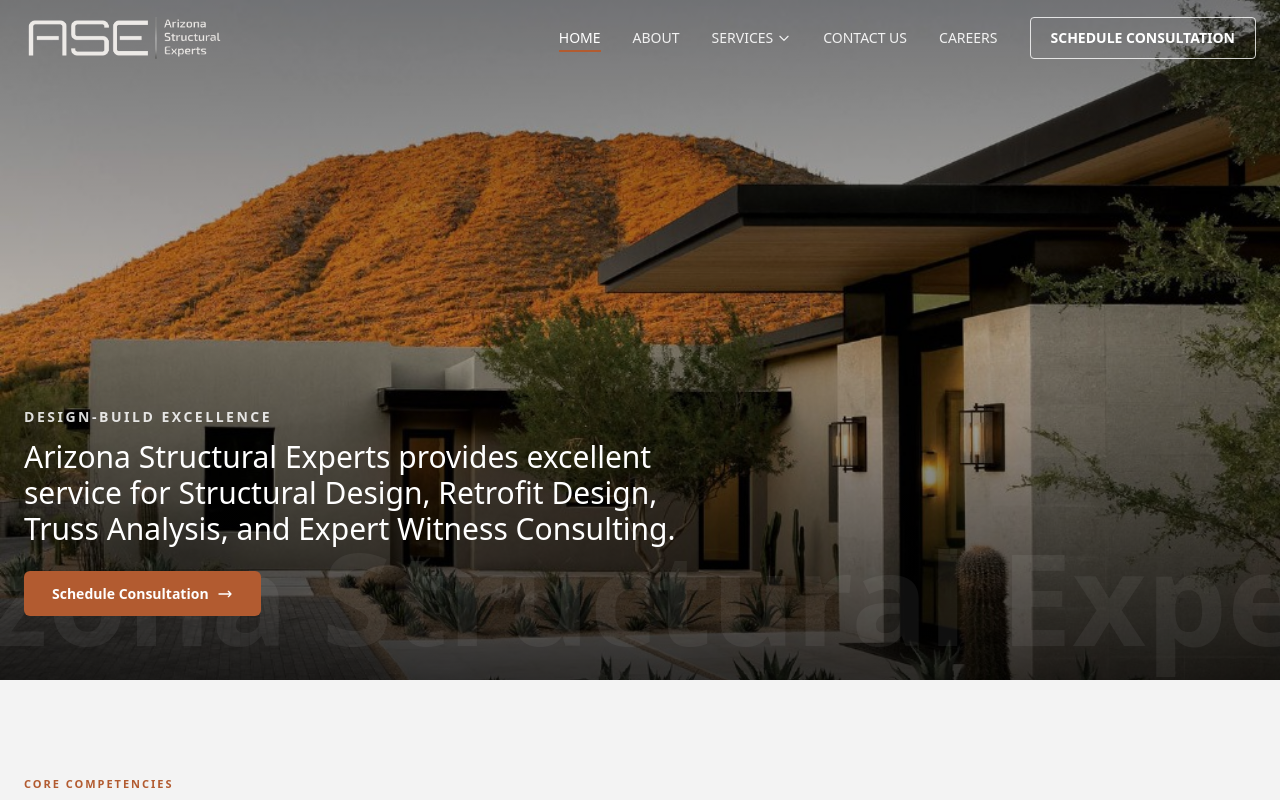
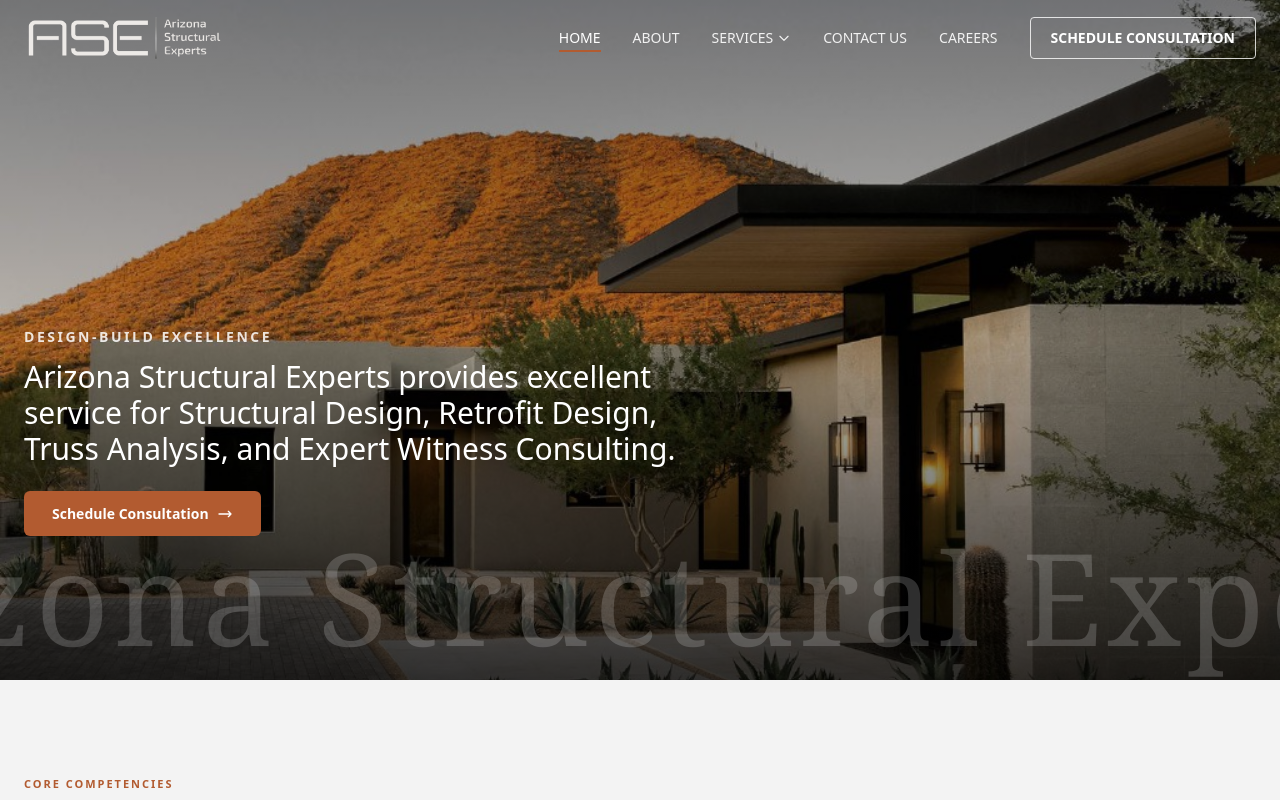
Before and after one commit to MrPerfectRecord/ASE, a Next.js app: page / in a window 1280 px wide. Shown: the top 800 px of the page. Built offline with nearby package versions, Linux system fonts and the light colour scheme.

Commit message:
Adjust hero position and remove tagline text

```diff
--- a/src/app/globals.css
+++ b/src/app/globals.css
@@ -2,7 +2,7 @@
 @tailwind components;
 @tailwind utilities;
 
-@import url('https://fonts.googleapis.com/css2?family=Exo+2:wght@300;400;500;600;700;800&family=Outfit:wght@400;500;600;700;800&display=swap');
+@import url('https://fonts.googleapis.com/css2?family=Cormorant+Garamond:wght@300;400&family=Exo+2:wght@300;400;500;600;700;800&family=Outfit:wght@400;500;600;700;800&display=swap');
 
 :root {
   --color-primary: #33647e;
@@ -71,10 +71,11 @@
 
 /* Hero background text */
 .hero-bg-text {
-  font-family: 'Outfit', system-ui, sans-serif;
+  font-family: 'Cormorant Garamond', Georgia, serif;
   font-size: clamp(4rem, 10vw, 8rem);
-  font-weight: 800;
-  color: rgba(255, 255, 255, 0.06);
+  font-weight: 300;
+  letter-spacing: 0.04em;
+  color: rgba(255, 255, 255, 0.18);
   white-space: nowrap;
   position: absolute;
   bottom: -0.1em;
--- a/src/app/page.tsx
+++ b/src/app/page.tsx
@@ -77,7 +77,7 @@
           <div className="absolute inset-0 bg-gradient-to-b from-black/50 via-black/25 to-black/80" />
         </div>
 
-        <div className="relative z-10 max-w-7xl mx-auto px-6 pb-16 pt-[5rem] w-full">
+        <div className="relative z-10 max-w-7xl mx-auto px-6 pb-36 pt-[5rem] w-full">
           <p className="text-xs sm:text-sm font-semibold uppercase tracking-[0.18em] text-white/85 mb-3">DESIGN-BUILD EXCELLENCE</p>
           <h1 className="font-display text-white leading-snug max-w-2xl mb-6 text-xl md:text-2xl lg:text-3xl font-medium">
             Arizona Structural Experts provides excellent service for Structural Design, Retrofit Design, Truss Analysis, and Expert Witness Consulting.
```
